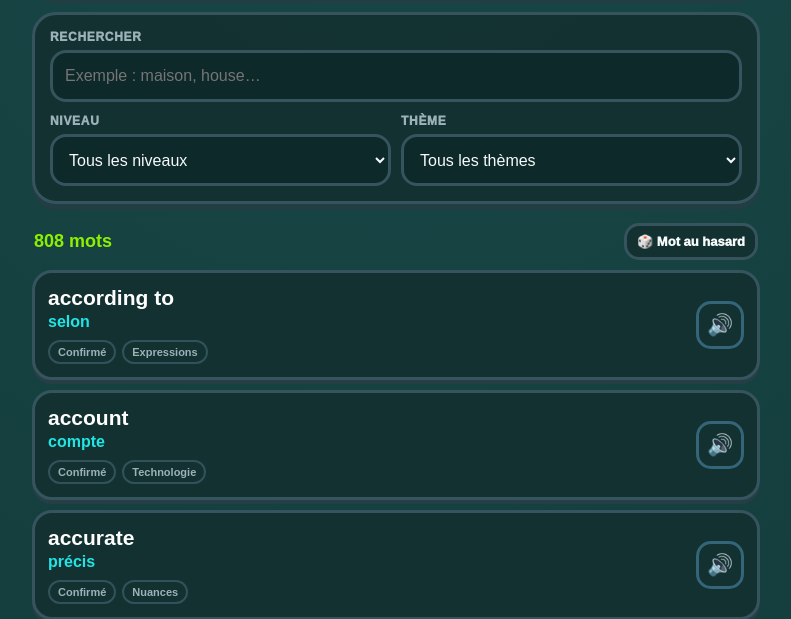
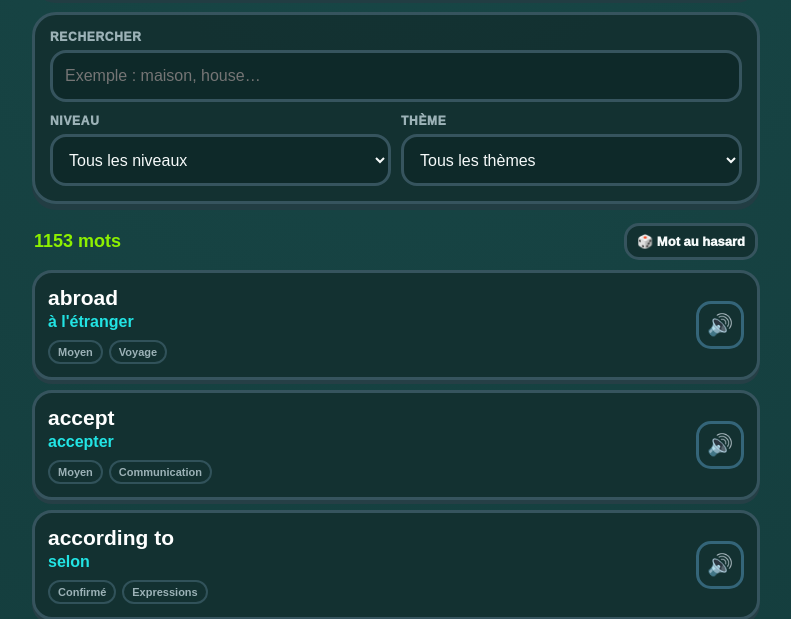
Before and after one commit to Chasmet/Application-anglais-, a plain HTML site: page vocabulaire.html in a window 1280 px wide. Shown: the part 213-832 px from the top of the page, without its empty margins (244-1035 px from the left). Drawn offline with Linux system fonts and the light colour scheme.

Commit message:
feat: ajouter le nouveau vocabulaire à la bibliothèque

```diff
--- a/vocabulaire.html
+++ b/vocabulaire.html
@@ -41,6 +41,7 @@
 <script src="words-debutant.js"></script>
 <script src="words-moyen.js"></script>
 <script src="words-confirme.js"></script>
+<script src="content-ultra.js"></script>
 <script src="vocabulaire.js"></script>
 </body>
 </html>
```
